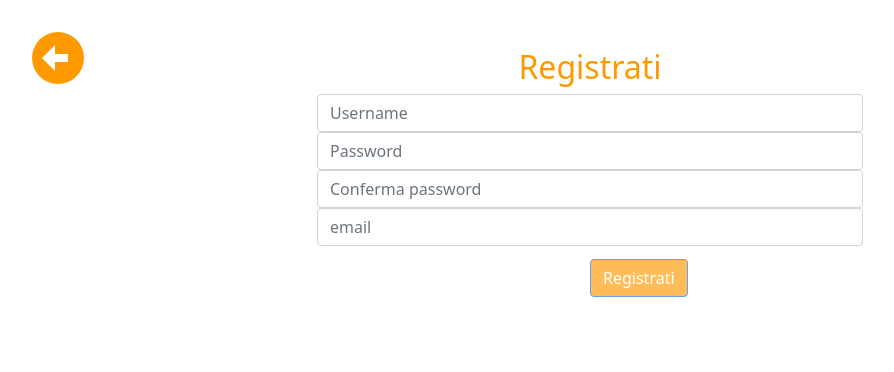
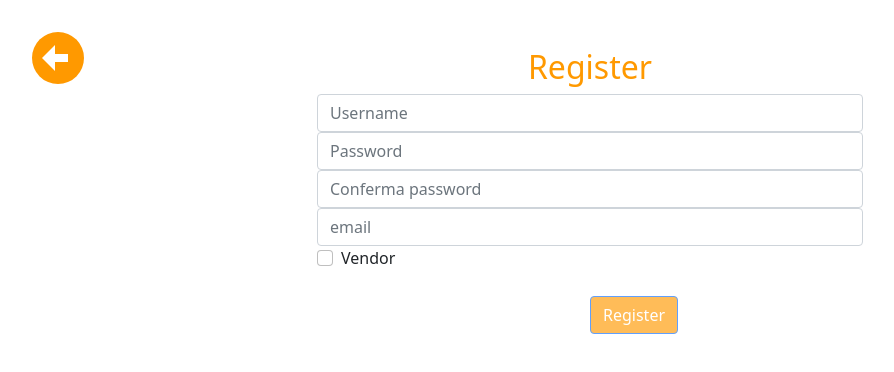
Before and after one commit to rezkmohamed/angular-fakeazon, an Angular app: page /register in a window 1280 px wide. Shown: the top 372 px of the page, without its empty margins (50-944 px from the left). Built offline with nearby package versions, Linux system fonts and the light colour scheme.

Commit message:
added Vendor's checkbox

```diff
--- a/src/app/auth/register/register.component.html
+++ b/src/app/auth/register/register.component.html
@@ -30,7 +30,7 @@
         <div class="col-6">
             <div class="login-form" style="padding-top: 1em;">
                 <form (ngSubmit)="onSubmit()" #f="ngForm">
-                    <h2 class="text-center" style="color: #FF9900;">Registrati</h2>
+                    <h2 class="text-center" style="color: #FF9900;">Register</h2>
                     <div class="form-group">
                         <div class="input-group">
                             <input
@@ -81,13 +81,19 @@
                         </div>
                     </div>
 
+                    <div class="form-group form-check">
+                        <input type="checkbox" class="form-check-input" id="exampleCheck1">
+                        <label class="form-check-label" for="exampleCheck1">Vendor</label>
+                      </div>
+
+
                     <!-- <div class="form-group"> -->
                         <div class="btn-wrapper">
                             <button
                             type="submit"
                             class="btn btn-primary login-btn btn-block"
                             style="background-color: #FF9900;"
-                            [disabled]="!f.valid">Registrati</button>
+                            [disabled]="!f.valid">Register</button>
                         </div>
                     <!-- </div> -->
                 </form>
--- a/src/app/auth/register/register.component.scss
+++ b/src/app/auth/register/register.component.scss
@@ -42,6 +42,8 @@ $bkBtnSize: 52px;
 }
 
 .btn-wrapper{
+  margin-top: 13px;
+
   position: relative;
 }
 
```
